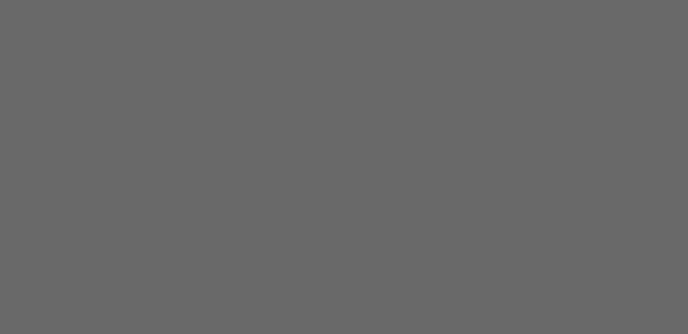
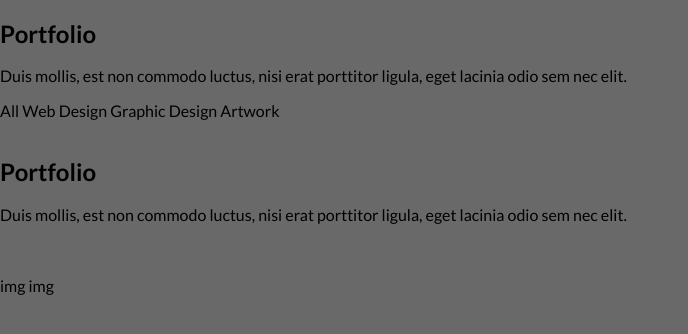
Before and after one commit to MatusVit/singolo, a website: page singolo2.html in a window 1280 px wide. Shown: the whole page, without its empty margins (0-688 px from the left). Drawn offline with nearby package versions, Linux system fonts and the light colour scheme.

Commit message:
faeat: add html markup of sections

```diff
--- a/singolo2.html
+++ b/singolo2.html
@@ -8,6 +8,43 @@
     <link rel="stylesheet" href="singolo2.css">
 </head>
 <body>
+    <div class="wrapper">
+        <section class="portfolio">
+            <h2 class="section-title">Portfolio</h2>
+            <p class="section-describe">Duis mollis, est non commodo luctus, nisi erat porttitor ligula, eget lacinia odio sem nec elit.</p>
+            <div class="portfolio-tags tags">
+                <span class="tag tag_selected">All</span>
+                <span class="tag tag_bordered">Web Design</span>
+                <span class="tag tag_bordered">Graphic Design</span>
+                <span class="tag tag_bordered">Artwork</span>
+            </div>
 
+            <div class="images_container">
+                <div class="layout-grid3x3">
+                    <img src="" alt="" class="portfolio-image">
+                </div>
+            </div>
+
+            <div class="section-bottom"></div>
+        </section>
+
+        <section class="about_us">
+            <h2 class="section-title">Portfolio</h2>
+            <p class="section-describe">Duis mollis, est non commodo luctus, nisi erat porttitor ligula, eget lacinia odio sem nec elit.</p>
+            <div class="layout-3-column">
+                <article class="block-member">
+                    <img src="" alt="" class="member-img">
+                    <h3 class="member-title"></h3>
+                    <p class="member-description"></p>
+                    <div class="social-tags_box">
+                        <span class="social-tag">img</span>
+                        <span class="social-tag">img</span>
+                    </div>
+                </article>
+            </div>
+
+            <div class="section-bottom"></div>
+        </section>
+    </div>
 </body>
 </html>
```
